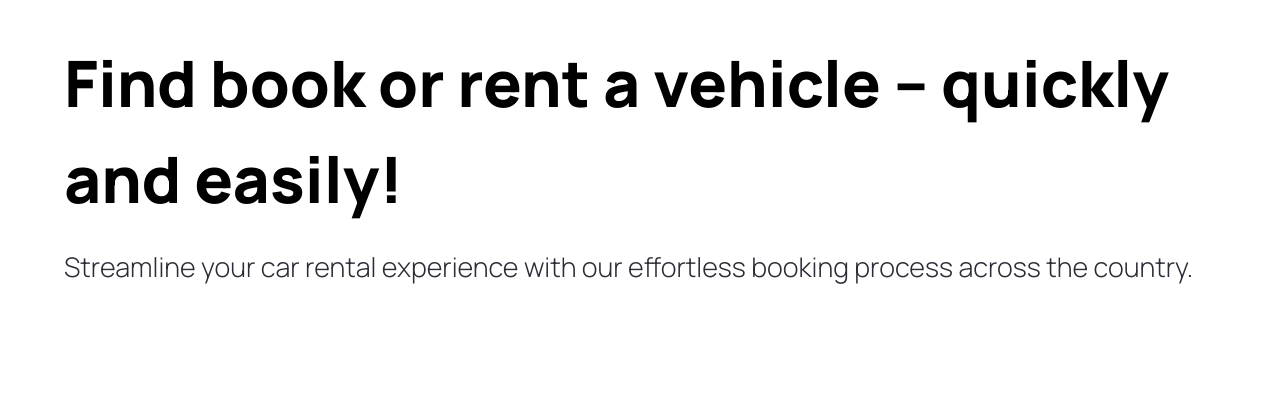
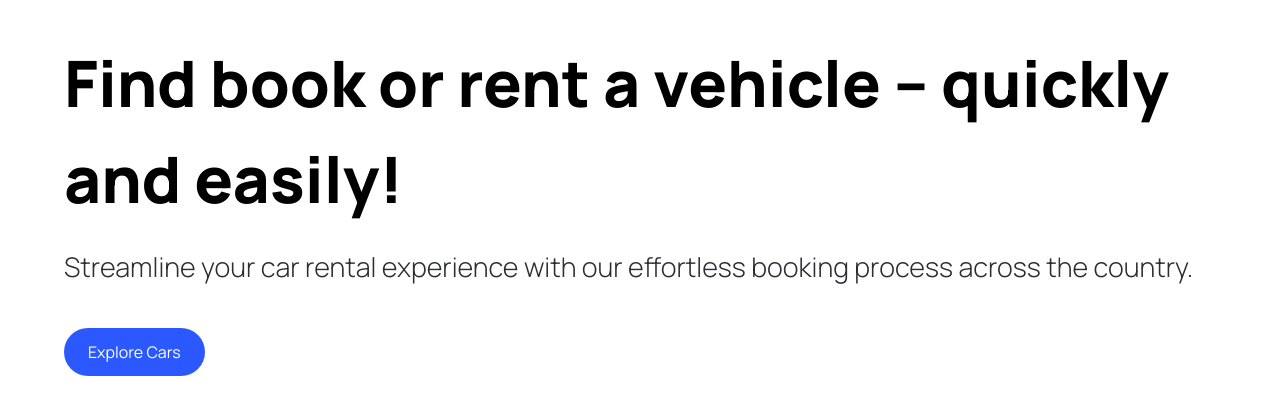
Before and after one commit to Extrieve/broom-broom, a Next.js app: page / in a window 1280 px wide. Shown: the part 109-524 px from the top of the page. Built offline with nearby package versions, Linux system fonts and the light colour scheme.

Commit message:
sm0l update

```diff
--- a/components/CustomButton.tsx
+++ b/components/CustomButton.tsx
@@ -7,11 +7,11 @@ function CustomButton({title, containerStyles, handleClick}: CustomButtonProps)
     <button
       disabled={false}
       type={'button'}
-      className={'custom-btn'}
-      onClick={() => { }}
+      className={`custom-btn ${containerStyles}`}
+      onClick={handleClick}
     >
       <span className={'flex-1'}>
-
+        {title}
       </span>
     </button>
   );
```
